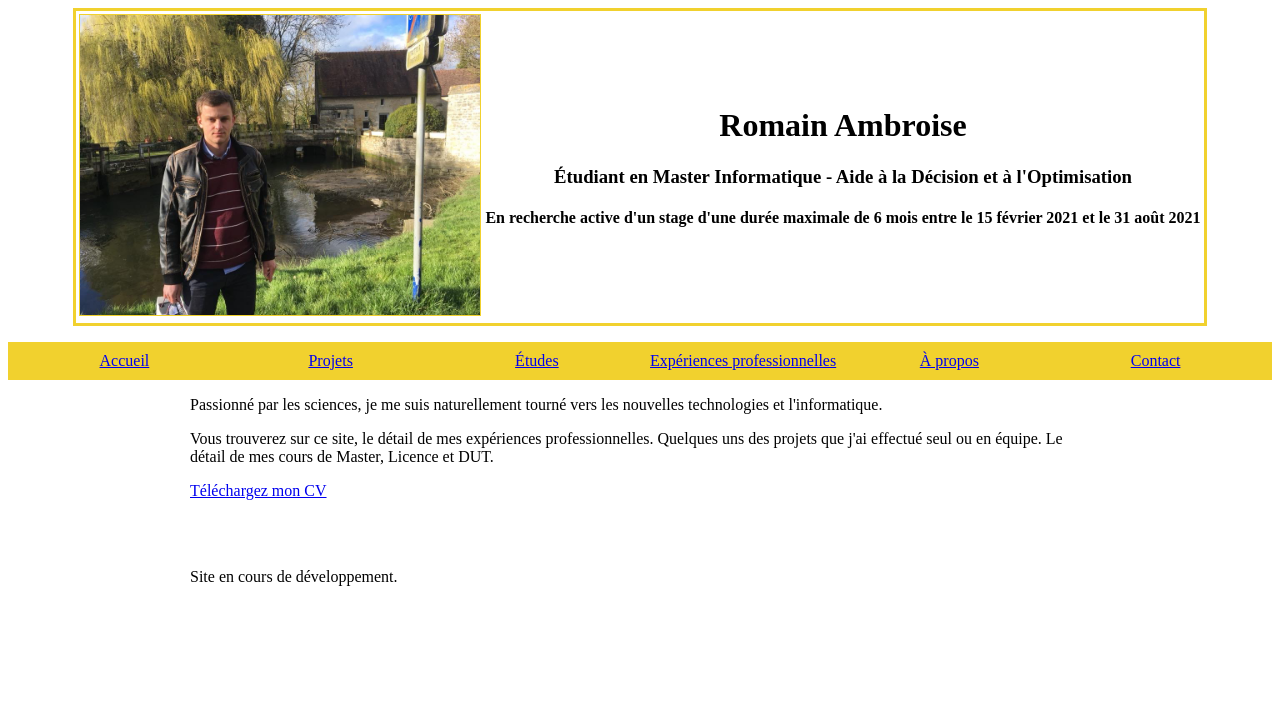
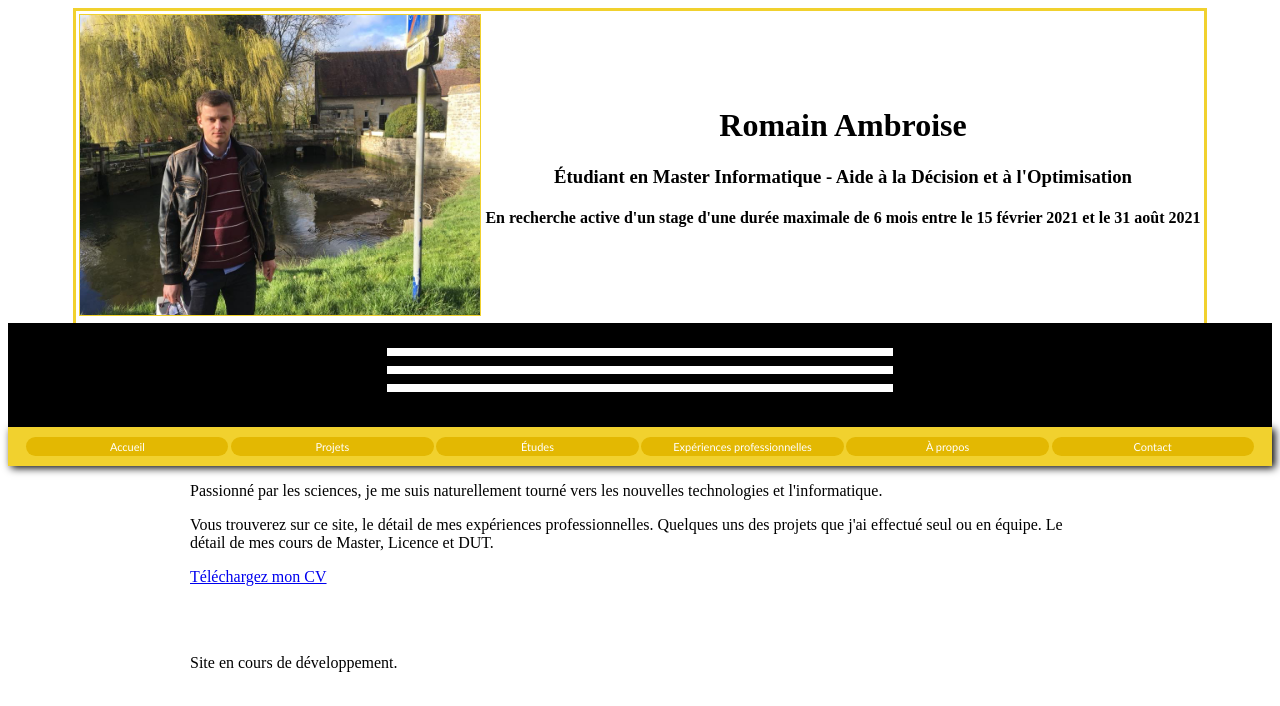
Before and after one commit to raspberry1704/raspberry1704.github.io, a PHP site: page / in a window 1280 px wide. Shown: the top 706 px of the page. Run offline with PHP 8.4, Linux system fonts and the light colour scheme.

Commit message:
Start RD

```diff
--- a/index.html
+++ b/index.html
@@ -4,7 +4,8 @@
         <meta charset="utf-8">
         <title>Romain Ambroise|Home</title>
         <link rel="stylesheet" href="rabrs.css">
-        <script src="script.js"></script>
+        <script type="text/javascript" src="http://ajax.googleapis.com/ajax/libs/jquery/1/jquery.min.js"></script>
+        <script src="rabrs.js"></script>
     </head>
     <body>
         <header>
@@ -28,7 +29,13 @@
             </table>
         </header>
         <nav>
-            <ul>
+            <div id="bouton_RD">
+                <div id="l1"></div>
+                <div id="l2"></div>
+                <div id="l3"></div>
+            </div>
+
+            <ul class="navigation">
                 <li><a href="index.html">Accueil</a></li>
                 <li><a href="projets.html">Projets</a></li>
                 <li><a href="etudes.html">Études</a></li>
--- a/rabrs.css
+++ b/rabrs.css
@@ -1,3 +1,39 @@
+/* Pour les petites tablettes et téléphone */
+@media screen and (max-width: 800px) {
+    body {
+        margin: 0 !important;
+    }
+
+    header table td {
+        display: block !important;
+    }
+
+    header table {
+        border: none !important;
+    }
+
+    #photo {
+        width: 100% !important;
+        height: auto !important;
+        border: none !important;
+    }
+
+    .navigation li {
+        width: 100% !important;
+        display: block !important;
+    }
+
+    main {
+        margin-left: 15px !important;
+        margin-right: 15px !important;
+    }
+
+    footer {
+        position: static !important;
+        height: 0px !important;
+    }
+}
+
 #photo {
     width: auto;
     height: 300px;
@@ -10,7 +46,21 @@
 
 header table {
     margin: auto;
-    border: 3px solid #f1d12e;
+    border-top: 3px solid #f1d12e;
+    border-right: 3px solid #f1d12e;
+    border-left: 3px solid #f1d12e;
+}
+
+/* Menu */
+#l1, #l2, #l3 {
+    height: 8px;
+    background-color: white;
+    width: 40%;
+    margin: 0 auto 10px;
+}
+#bouton_RD {
+    padding: 25px 0px;
+    background-color: black;
 }
 
 nav {
@@ -19,9 +69,36 @@ nav {
     margin-left: auto;
 }
 
+.navigation {
+  margin: 0;
+  padding: 0;
+  list-style: none;
+  color: #fff;
+  font: 11px "Trebuchet MS", sans-serif;
+}
+
+.navigation a:hover, .navigation a:focus, .navigation a:active {
+    text-decoration: underline;
+    transition-property: background-color;
+    transition-duration: 1s;
+    background-color: #000;
+
+}
+
+.navigation li a {
+    background: none;
+    padding: 3px 20px;
+    display: block;
+    color: #fff;
+    text-decoration: none;
+    background: #e3b802;
+    border-radius: 20px;
+}
+
 nav ul {
     padding: 0;
     background-color: #f1d12e;
+    box-shadow: 3px 2px 8px black;
 }
 
 nav ul li {
--- /dev/null
+++ b/rabrs.js
@@ -0,0 +1,3 @@
+$(document).ready(function() {
+    //$(".navigation").hide();
+});
```
Also changed, not shown: 1 other file.
